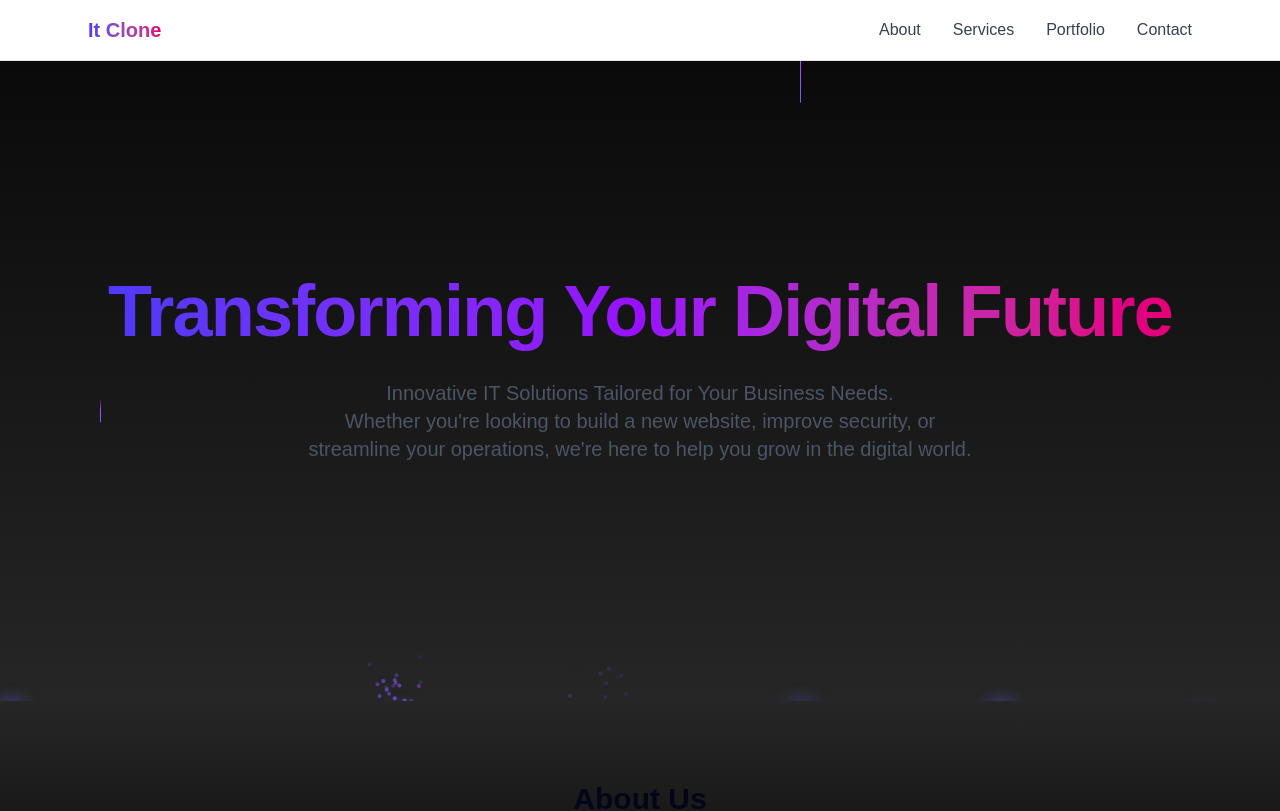
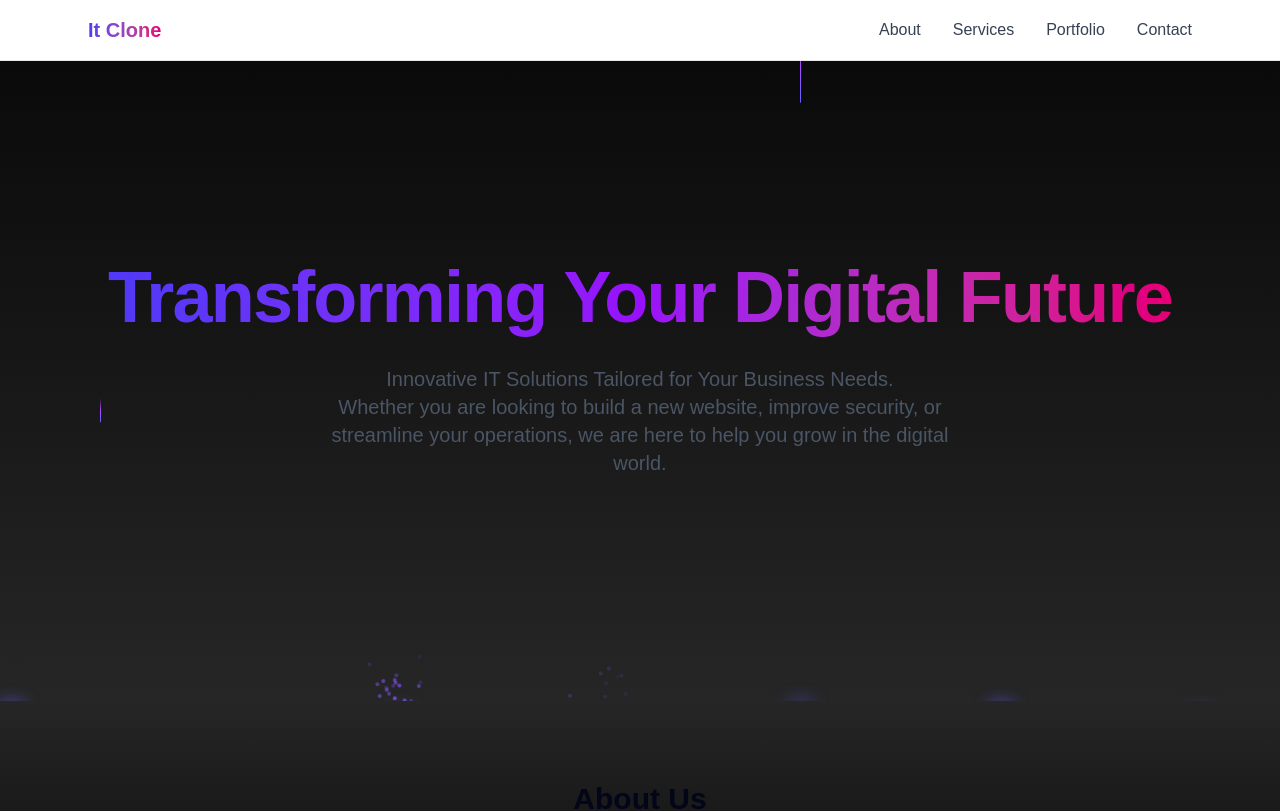
Before and after one commit to IrfanAhmed651/mit, a Next.js app: page / in a window 1280 px wide. Shown: the top 811 px of the page. Built offline with nearby package versions, Linux system fonts and the light colour scheme.

Commit message:
fix: standardize contractions in Hero component text

```diff
--- a/src/components/hero/Hero.tsx
+++ b/src/components/hero/Hero.tsx
@@ -26,9 +26,9 @@ export function Hero() {
         >
           Innovative IT Solutions Tailored for Your Business Needs.
           <br />
-          Whether you're looking to build a new website, improve security, or
-          streamline your operations, we're here to help you grow in the digital
-          world.
+          Whether you are looking to build a new website, improve security, or
+          streamline your operations, we are here to help you grow in the
+          digital world.
         </motion.p>
 
         <motion.div
```
